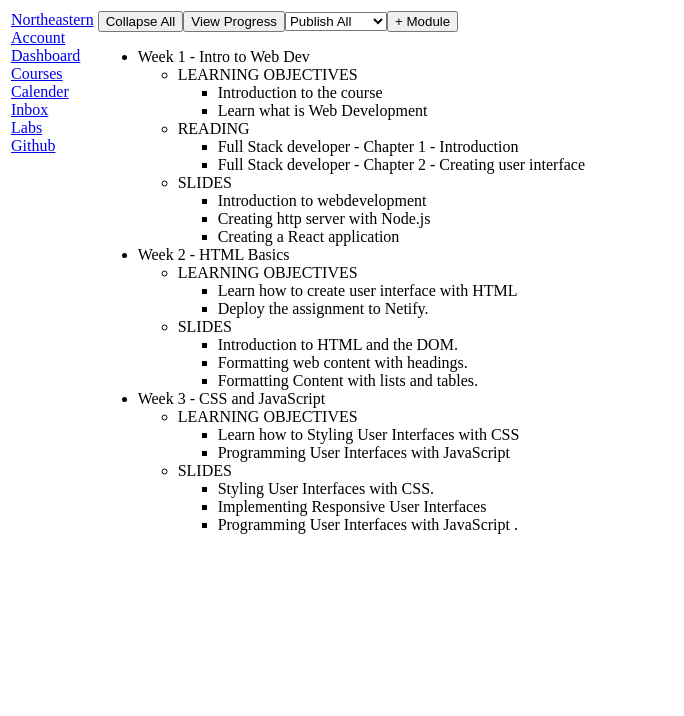
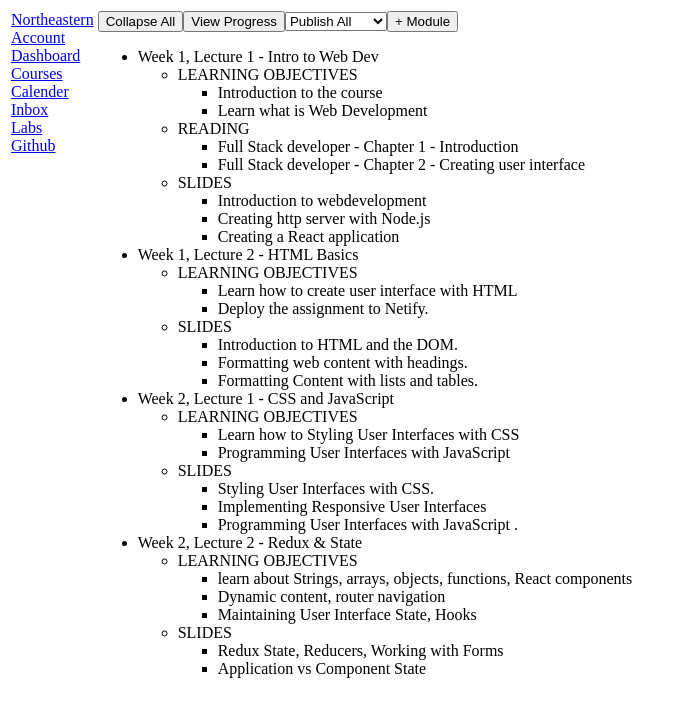
Before and after one commit to Preethi-23102000/kambaz-next-js, a Next.js app: page /Courses/1/Modules in a window 1280 px wide. Shown: the top 716 px of the page, without its empty margins (0-684 px from the left). Built offline with nearby package versions, Linux system fonts and the light colour scheme.

Commit message:
Assignment 1 - updating modules

```diff
--- a/app/(Kambaz)/Courses/[cid]/Modules/page.tsx
+++ b/app/(Kambaz)/Courses/[cid]/Modules/page.tsx
@@ -15,7 +15,7 @@ export default function Modules() {
 
       <ul id="wd-modules">
         <li className="wd-module">
-          <div className="wd-title">Week 1 - Intro to Web Dev</div>
+          <div className="wd-title">Week 1, Lecture 1 - Intro to Web Dev</div>
           <ul className="wd-lessons">
             <li className="wd-lesson">
               <span className="wd-title">LEARNING OBJECTIVES</span>
@@ -54,7 +54,7 @@ export default function Modules() {
           </ul>
         </li>
         <li className="wd-module">
-          <div className="wd-title">Week 2 - HTML Basics</div>
+          <div className="wd-title">Week 1, Lecture 2 - HTML Basics</div>
           <ul className="wd-lessons">
             <li className="wd-lesson">
               <span className="wd-title">LEARNING OBJECTIVES</span>
@@ -84,7 +84,7 @@ export default function Modules() {
           </ul>
         </li>
         <li className="wd-module">
-          <div className="wd-title">Week 3 - CSS and JavaScript</div>
+          <div className="wd-title">Week 2, Lecture 1 - CSS and JavaScript</div>
           <ul className="wd-lessons">
             <li className="wd-lesson">
               <span className="wd-title">LEARNING OBJECTIVES</span>
@@ -113,6 +113,37 @@ export default function Modules() {
             </li>
           </ul>
         </li>
+        <li className="wd-module">
+          <div className="wd-title">Week 2, Lecture 2 - Redux & State</div>
+          <ul className="wd-lessons">
+            <li className="wd-lesson">
+              <span className="wd-title">LEARNING OBJECTIVES</span>
+              <ul className="wd-content">
+                <li className="wd-content-item">
+                  learn about Strings, arrays, objects, functions, React
+                  components
+                </li>
+                <li className="wd-content-item">
+                  Dynamic content, router navigation
+                </li>
+                <li className="wd-content-item">
+                  Maintaining User Interface State, Hooks
+                </li>
+              </ul>
+            </li>
+            <li className="wd-lesson">
+              <span className="wd-title">SLIDES</span>
+              <ul className="wd-content">
+                <li className="wd-content-item">
+                  Redux State, Reducers, Working with Forms
+                </li>
+                <li className="wd-content-item">
+                  Application vs Component State
+                </li>
+              </ul>
+            </li>
+          </ul>
+        </li>
       </ul>
     </div>
   );
```
